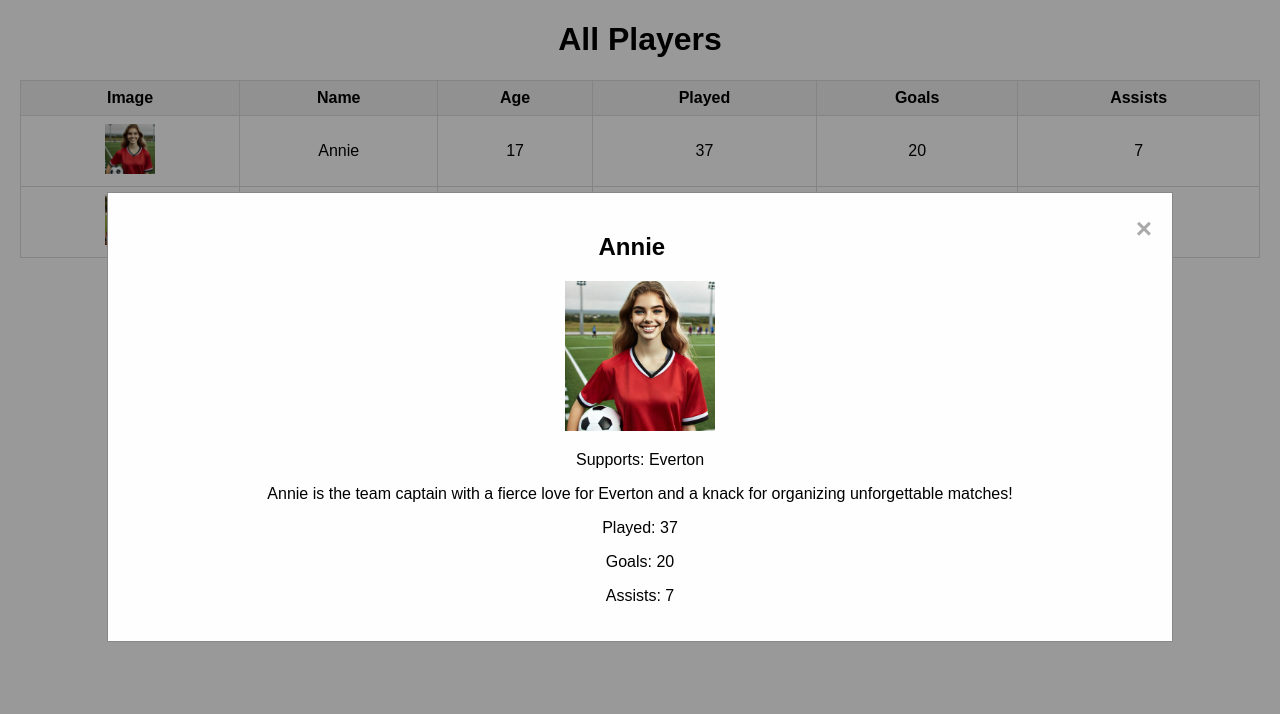
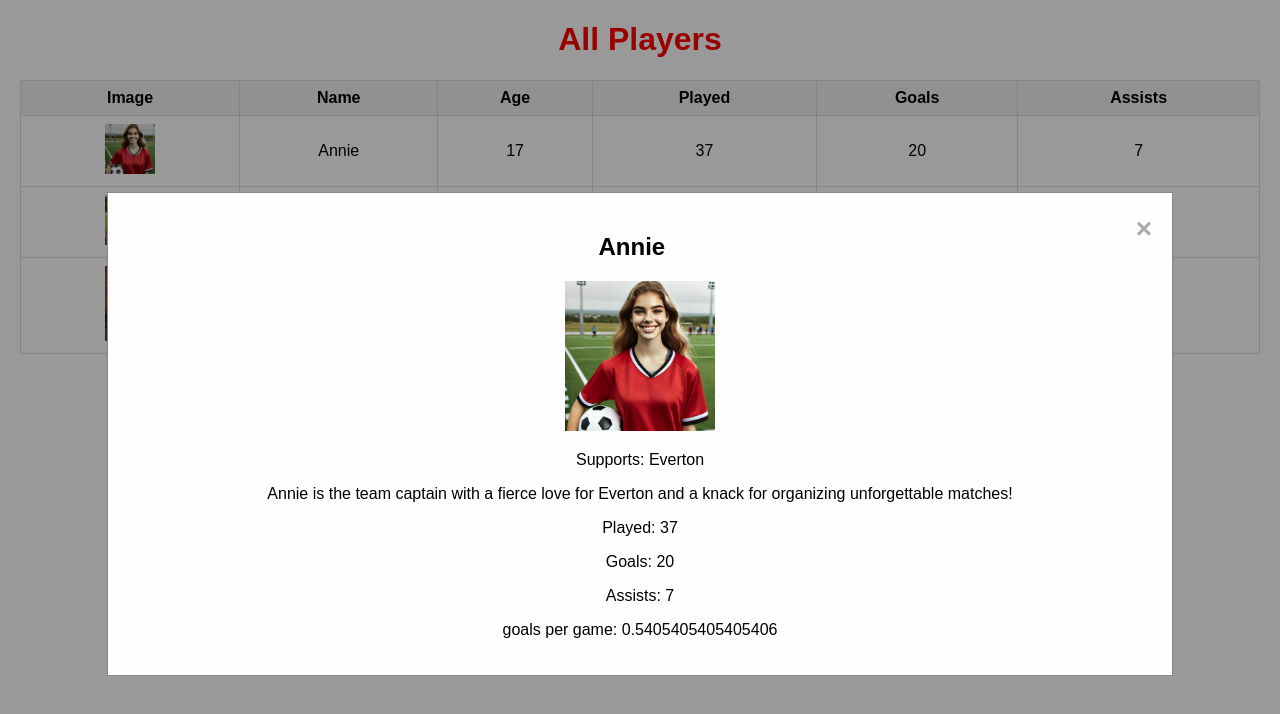
Before and after one commit to nlisgo/annie-football, a plain HTML site: page src/players.html in a window 1280 px wide. Both pictures are taken after a click on the picture 130 px from the left and 148 px from the top of the page. Drawn offline with Linux system fonts and the light colour scheme.

Commit message:
added harry and goals per game

```diff
--- a/src/css/styles.css
+++ b/src/css/styles.css
@@ -65,3 +65,8 @@ img {
     text-decoration: none;
     cursor: pointer;
 }
+
+
+h1 {
+    color: #ff0000;
+}
--- a/src/js/main.js
+++ b/src/js/main.js
@@ -66,6 +66,7 @@ document.addEventListener('DOMContentLoaded', () => {
             <p>Played: ${player.played}</p>
             <p>Goals: ${player.goals}</p>
             <p>Assists: ${player.assists}</p>
+            <p>goals per game: ${player.goals / player.played}</p>
         `;
         modal.style.display = "block";
     };
--- /dev/null
+++ b/src/players/harry.json
@@ -0,0 +1,10 @@
+{
+    "name": "harry",
+    "dob": "2009-06-29",
+    "image": "harry.jpg",
+    "supports": "arsernal",
+    "bio": "harry is the team striker with a fierce love for Everton and a knack for organizing unforgettable matches!",
+    "played": 0,
+    "goals": 0,
+    "assists": 0
+}
--- a/src/players/players.json
+++ b/src/players/players.json
@@ -1,3 +1,3 @@
 {
-    "files": ["annie.json", "ash.json"]
+    "files": ["annie.json", "ash.json", "harry.json"]
 }
```
Also changed, not shown: src/images/harry.jpg (added).
